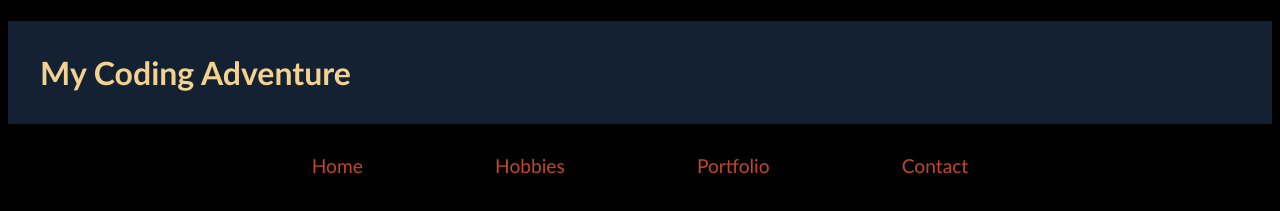
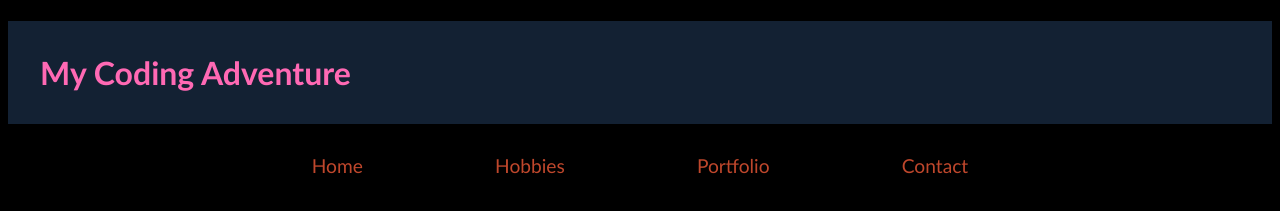
Before and after one commit to laurelkelly/laurelkelly.github.io, a plain HTML site: page index.html in a window 1280 px wide. Shown: the top 211 px of the page. Drawn offline with Linux system fonts and the light colour scheme.

Commit message:
Update index-style.css

```diff
--- a/css/index-style.css
+++ b/css/index-style.css
@@ -13,7 +13,7 @@ h1 {
     background-color: #132133;
     font-size: 2rem;
     padding: 2rem;
-    color: #F3D290;
+    color: hotpink;
 }
 h2 {
     color: #BF472C;
```
